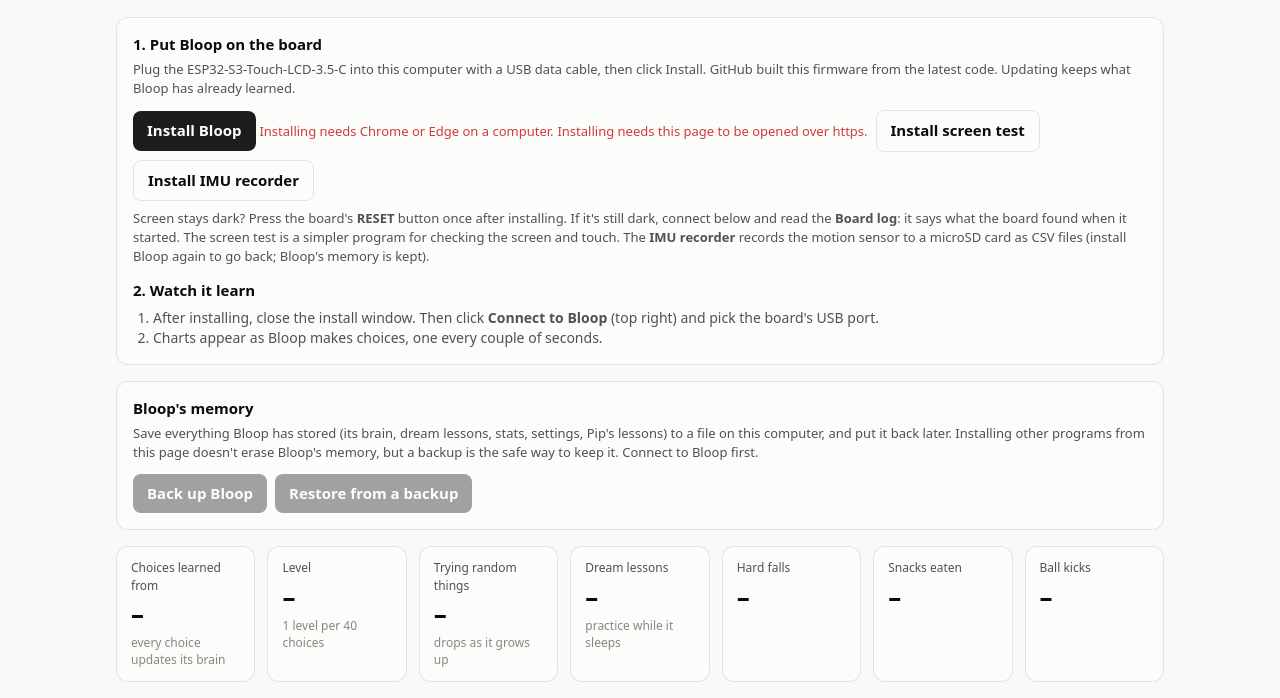
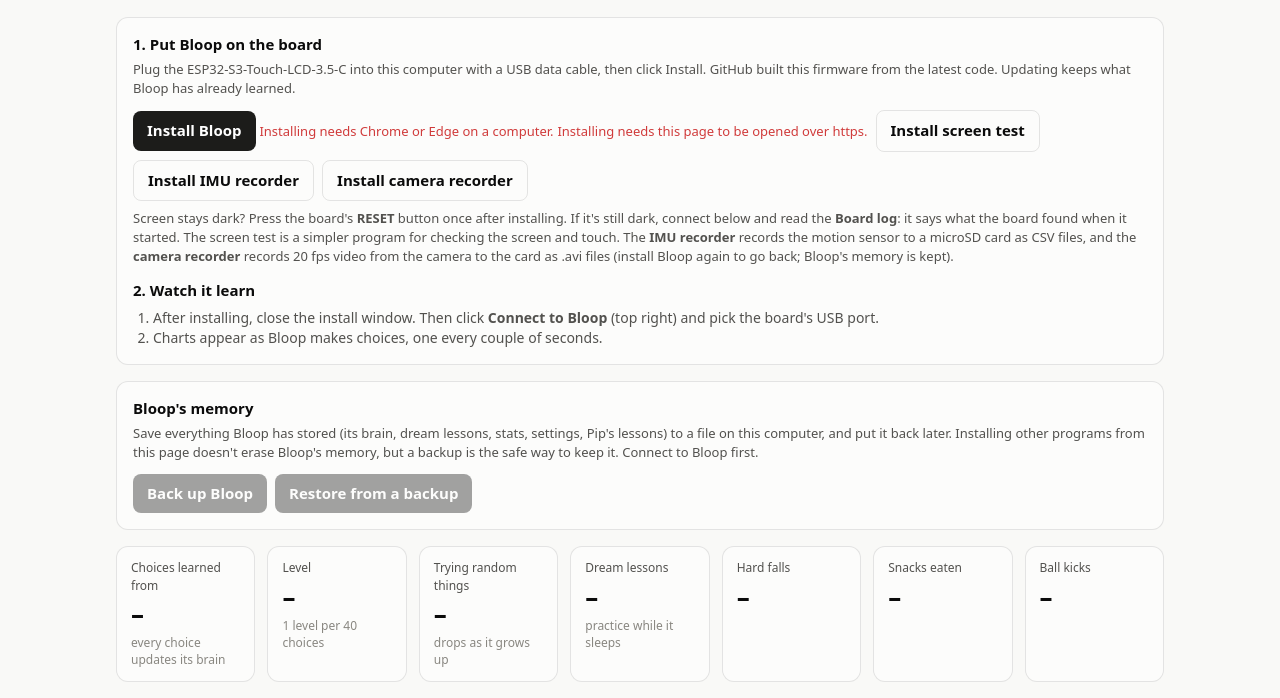
Before and after one commit to atrociouslyterrific/esp32-s3-touch-lcd-3.5c, a plain HTML site: page site/index.html in a window 1280 px wide. Shown: the part 90-788 px from the top of the page. Drawn offline with Linux system fonts and the light colour scheme; no server answers.

Commit message:
Camera Recorder: 20 fps video from the camera to the microSD card
New program (camera_recorder): live preview, 640x480 / 800x600 / 1280x720,
REC/STOP. A capture task grabs a JPEG every 50 ms into PSRAM slots; a writer
task saves them as an MJPEG .avi (avi.h) in /video, stamped with the real
frame rate. Camera setup follows Waveshare's firmware (20 MHz XCLK, shared
I2C bus, vertical flip). Built on GitHub, installable from the website.

Co-Authored-By: Claude Opus 5.5 <noreply@anthropic.com>

```diff
--- a/site/index.html
+++ b/site/index.html
@@ -171,13 +171,17 @@ a { color: var(--series-1); }
           <button slot="activate" class="ghost">Install screen test</button>
           <span slot="unsupported"></span><span slot="not-allowed"></span>
         </esp-web-install-button>
-                <esp-web-install-button manifest="manifest-imu.json">
+        <esp-web-install-button manifest="manifest-imu.json">
           <button slot="activate" class="ghost">Install IMU recorder</button>
+          <span slot="unsupported"></span><span slot="not-allowed"></span>
+        </esp-web-install-button>
+        <esp-web-install-button manifest="manifest-cam.json">
+          <button slot="activate" class="ghost">Install camera recorder</button>
           <span slot="unsupported"></span><span slot="not-allowed"></span>
         </esp-web-install-button>
         <span class="note" id="buildInfo" style="margin:0"></span>
       </div>
-      <p class="note" style="margin-top:8px">Screen stays dark? Press the board's <b>RESET</b> button once after installing. If it's still dark, connect below and read the <b>Board log</b>: it says what the board found when it started. The screen test is a simpler program for checking the screen and touch. The <b>IMU recorder</b> records the motion sensor to a microSD card as CSV files (install Bloop again to go back; Bloop's memory is kept).</p>
+      <p class="note" style="margin-top:8px">Screen stays dark? Press the board's <b>RESET</b> button once after installing. If it's still dark, connect below and read the <b>Board log</b>: it says what the board found when it started. The screen test is a simpler program for checking the screen and touch. The <b>IMU recorder</b> records the motion sensor to a microSD card as CSV files, and the <b>camera recorder</b> records 20 fps video from the camera to the card as .avi files (install Bloop again to go back; Bloop's memory is kept).</p>
       <h2 style="margin-top:14px">2. Watch it learn</h2>
       <ol class="steps">
         <li>After installing, close the install window. Then click <b>Connect to Bloop</b> (top right) and pick the board's USB port.</li>
```
Also changed, not shown: 8 other files.
